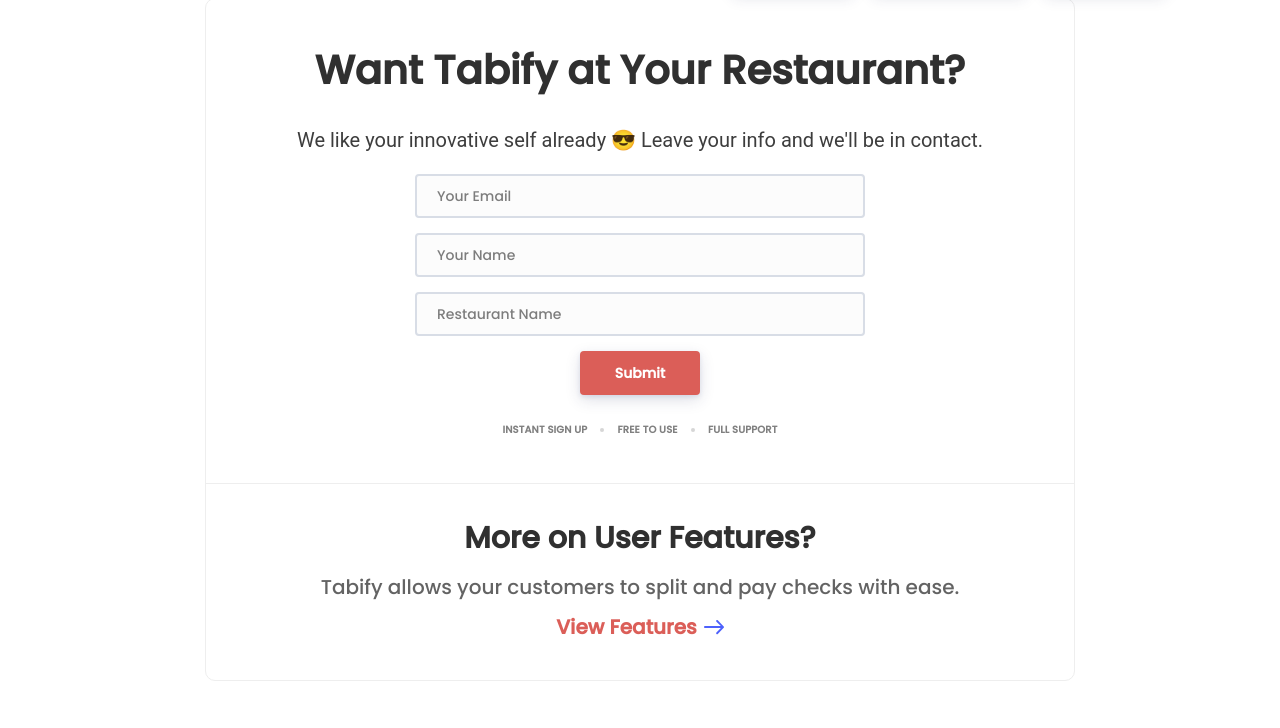
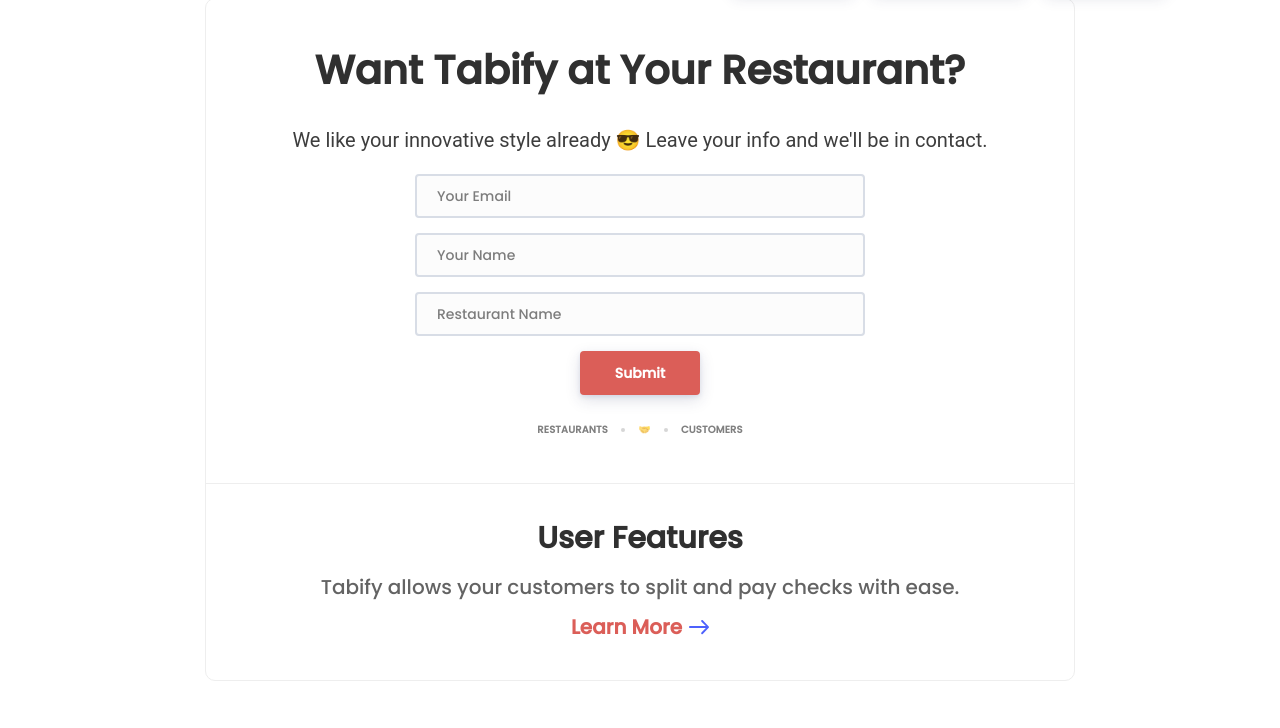
Before and after one commit to raychz/tabify-landing-page, a website: page src/restaurantuse.html in a window 1280 px wide. Shown: the part 72-800 px from the top of the page. Drawn offline with nearby package versions, Linux system fonts and the light colour scheme; files that its build step writes are made by us from their sources.

Commit message:
Fixed Verbiage.

```diff
--- a/src/restaurantuse.html
+++ b/src/restaurantuse.html
@@ -74,7 +74,7 @@
                 <div class="cta_form-11__top">
                     <div class="cta_form-11__heading_box">
                         <h2 class="heading cta_form-11__heading">Want Tabify at Your Restaurant?</h2>
-                        <p>We like your innovative self already 😎 Leave your info and we'll be in contact.</p>
+                        <p>We like your innovative style already 😎 Leave your info and we'll be in contact.</p>
                     </div>
                     <div class="cta_form-11__form_box">
                         <!-- START OF: mailchimp form =====
@@ -275,17 +275,17 @@
                         </form>
                         <!-- ===== END OF: mailchimp form-->
                         <ul class="cta_form-11__features">
-                            <li class="cta_form-11__feature">Instant sign up</li>
-                            <li class="cta_form-11__feature">Free to use</li>
-                            <li class="cta_form-11__feature">Full Support</li>
+                            <li class="cta_form-11__feature">Restaurants</li>
+                            <li class="cta_form-11__feature">🤝</li>
+                            <li class="cta_form-11__feature">Customers</li>
                         </ul>
                     </div>
                 </div>
                 <div class="cta_form-11__bottom">
-                    <h2 class="cta_form-11__bottom_heading">More on User Features?</h2><span
+                    <h2 class="cta_form-11__bottom_heading">User Features</h2><span
                         class="cta_form-11__bottom_text">Tabify allows your customers to split and pay checks with ease.</span>
                     <div class="cta_form-11__bottom_link"><a class="feature__link" style="color: #DB5E58" href="features.html"
-                            target="_blank"><span>View Features</span><span class="icon" ><svg viewBox="0 0 13 10"
+                            target="_self"><span>Learn More</span><span class="icon" ><svg viewBox="0 0 13 10"
                                     xmlns="http://www.w3.org/2000/svg">
                                     <path
                                         d="M12.823 4.164L8.954.182a.592.592 0 0 0-.854 0 .635.635 0 0 0 0 .88l2.836 2.92H.604A.614.614 0 0 0 0 4.604c0 .344.27.622.604.622h10.332L8.1 8.146a.635.635 0 0 0 0 .88.594.594 0 0 0 .854 0l3.869-3.982a.635.635 0 0 0 0-.88z"
```
Also changed, not shown: src/index.html (+8 -10 lines).
